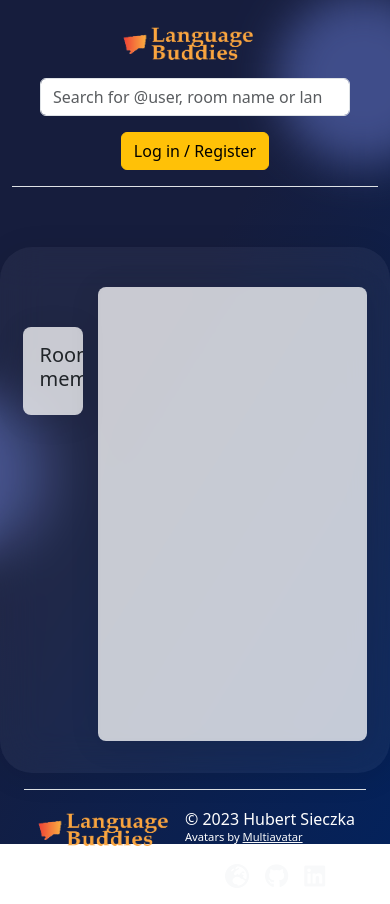
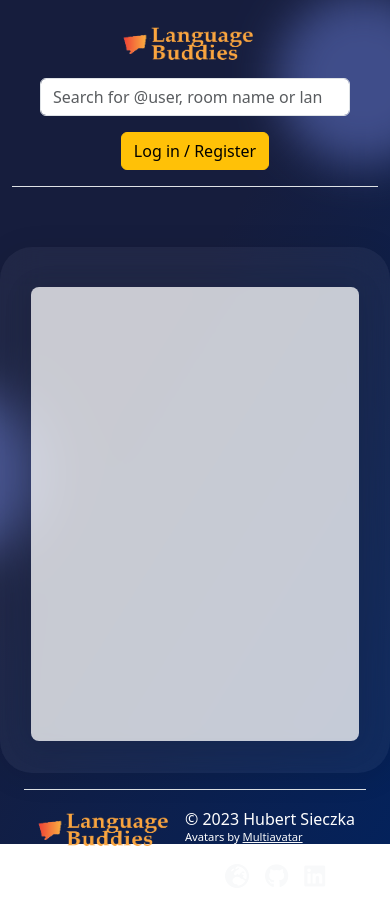
Before and after one commit to sieczkah/LanguageBuddies, a Django app: template rooms/templates/rooms/room.html in a window 390 px wide. Run offline with Django 4.2, Linux system fonts and the light colour scheme; the template is opened without the code that fills it, so the values that code supplies are empty; parts of the project's set-up code (start-up, migrations or seed data) failed here and were passed over; some libraries are stand-ins or nearby versions.

Commit message:
Hid members, adjusted chat size on mobiles screens

```diff
--- a/rooms/templates/rooms/room.html
+++ b/rooms/templates/rooms/room.html
@@ -3,7 +3,8 @@
 <div class="container py-3">
   <div class="row d-flex">
     <!-- ROOM MEMBERS START -->
-    <div class="d-flex flex-column col-2 m-auto mt-5 rounded-3 glass p-3 overflow-y-auto" style="max-height: 60vh;">
+    <div class="d-none d-lg-flex flex-column col-2 m-auto mt-5 rounded-3 glass p-3 overflow-y-auto"
+      style="max-height: 60vh;">
       <h5>Room members:</h5>
       {% for member in members %}
       <div class="d-flex flex-row gap-1 mb-2">
@@ -18,14 +19,14 @@
     <!-- ROOM MEMBERS END -->
 
     <!-- CHAT SECTION START-->
-    <div class="d-flex flex-column col-9 m-auto mt-2 rounded-3 glass p-3">
+    <div class="d-flex flex-column col-11 col-md-9 m-auto mt-2 rounded-3 glass p-3">
       <!-- CHAT WINDOW -->
       <div class="d-flex flex-column-reverse overflow-y-scroll" style="max-height: 60vh; min-height: 50vh;">
         {% for message in messages %}
         {% if message.user == request.user %}
 
         <!-- MSG FROM LOGGED AUTHOR USER -->
-        <div class="d-flex flex-column col-10 align-self-end px-3 py-1 m-1">
+        <div class="d-flex flex-column col-11 align-self-end px-3 py-1 m-1">
           <div class="col-3 d-flex flex-row align-self-end justify-content-end gap-1" style="transform: rotate(0);">
             <small class="align-self-end text-black">@{{ message.user }}</small>
             <span style="width: 30px; height: 30px;">{{ message.user.profile.avatar|safe }}</span>
@@ -57,7 +58,7 @@
         </div>
         {% else %}
         <!-- MSG FROM OTHER USERS -->
-        <div class="d-flex flex-column col-10 align-self-start px-3 py-1 m-1">
+        <div class="d-flex flex-column col-11 align-self-start px-3 py-1 m-1">
           <div class="col-3 d-flex flex-row align-self-start justify-content-start gap-1" style="transform: rotate(0);">
             <span style="width: 30px; height: 30px;">{{ message.user.profile.avatar|safe }}</span>
             <small class="align-self-start text-black">@{{ message.user }}</small>
```
